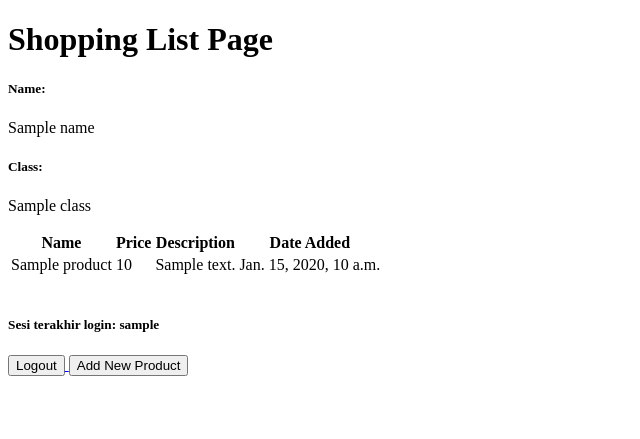
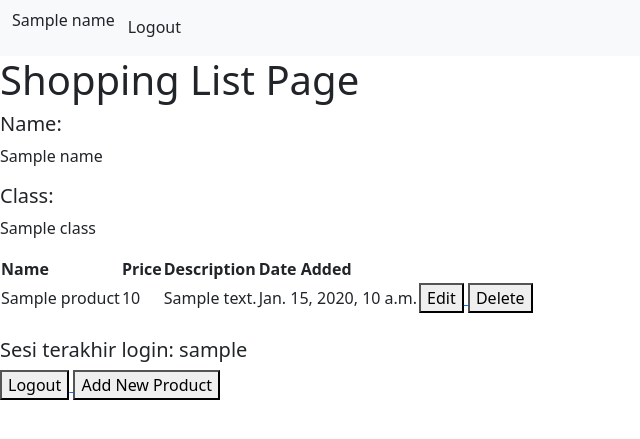
Before and after one commit to DaWanAnOnli/shopping-list, a Django app: template main/templates/main.html in a window 1280 px wide. Shown: the top 439 px of the page, without its empty margins (0-640 px from the left). Run offline with Django 4.2, Linux system fonts and the light colour scheme; the template is opened without the code that fills it: most values are stand-ins (such as "Sample title", 1, 10 or a date in 2020).

Commit message:
Tutorial 3 done

```diff
--- a/main/templates/main.html
+++ b/main/templates/main.html
@@ -1,6 +1,19 @@
 {% extends 'base.html' %}
 
 {% block content %}
+
+<nav class="navbar bg-body-tertiary">
+  <div class="container-fluid">
+    <form class="d-flex" role="search">
+      <p>{{name}}</p>
+      <a href="{% url 'main:logout' %}" class="btn"> Logout </a>
+    </form>
+  </div>
+</nav>
+
+
+
+
     <h1>Shopping List Page</h1>
 
     <h5>Name:</h5>
@@ -24,6 +37,18 @@
             <td>{{product.price}}</td>
             <td>{{product.description}}</td>
             <td>{{product.date_added}}</td>
+			<td>
+				<a href="{% url 'main:edit_product' product.pk %}">
+					<button>
+						Edit
+					</button>
+				</a>
+				<a href="{% url 'main:delete_product' product.pk %}">
+					<button>
+						Delete
+					</button>
+				</a>
+			</td>
         </tr>
     {% endfor %}
 </table>
--- a/main/urls.py
+++ b/main/urls.py
@@ -2,6 +2,7 @@ from django.urls import path
 from main.views import show_main, create_product, show_xml, show_json, show_xml_by_id, show_json_by_id
 from main.views import register
 from main.views import login_user, logout_user
+from main.views import edit_product, delete_product
 
 app_name = 'main'
 
@@ -15,4 +16,6 @@ urlpatterns = [
     path('register/', register, name='register'),
     path('login/', login_user, name='login'),
     path('logout/', logout_user, name='logout'),
+    path('edit-product/<int:id>', edit_product, name='edit_product'),
+    path('delete/<int:id>', delete_product, name='delete_product'),
 ]
--- a/templates/base.html
+++ b/templates/base.html
@@ -1,15 +1,17 @@
 {% load static %}
 <!DOCTYPE html>
 <html lang="en">
-    <head>
-        <meta charset="UTF-8" />
-        <meta
-            name="viewport"
-            content="width=device-width, initial-scale=1.0"
-        />
-        {% block meta %}
-        {% endblock meta %}
-    </head>
+	<head>
+		{% block meta %}
+			<meta charset="UTF-8" />
+			<meta name="viewport" content="width=device-width, initial-scale=1">
+		{% endblock meta %}
+
+		<link href="https://cdn.jsdelivr.net/npm/bootstrap@5.3.2/dist/css/bootstrap.min.css" rel="stylesheet" integrity="sha384-T3c6CoIi6uLrA9TneNEoa7RxnatzjcDSCmG1MXxSR1GAsXEV/Dwwykc2MPK8M2HN" crossorigin="anonymous">
+		<script src="https://code.jquery.com/jquery-3.6.0.min.js" integrity="sha384-KyZXEAg3QhqLMpG8r+J4jsl5c9zdLKaUk5Ae5f5b1bw6AUn5f5v8FZJoMxm6f5cH1" crossorigin="anonymous"></script>
+		<script src="https://cdn.jsdelivr.net/npm/@popperjs/core@2.11.8/dist/umd/popper.min.js" integrity="sha384-I7E8VVD/ismYTF4hNIPjVp/Zjvgyol6VFvRkX/vR+Vc4jQkC+hVqc2pM8ODewa9r" crossorigin="anonymous"></script>
+		<script src="https://cdn.jsdelivr.net/npm/bootstrap@5.3.2/dist/js/bootstrap.min.js" integrity="sha384-BBtl+eGJRgqQAUMxJ7pMwbEyER4l1g+O15P+16Ep7Q9Q+zqX6gSbd85u4mG4QzX+" crossorigin="anonymous"></script>
+	</head>
 
     <body>
         {% block content %}
```
Also changed, not shown: main/templates/edit_product.html (added, +22 -0 lines), main/views.py (+26 -0 lines).
